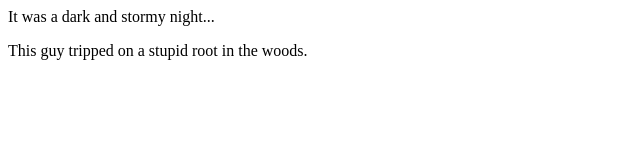
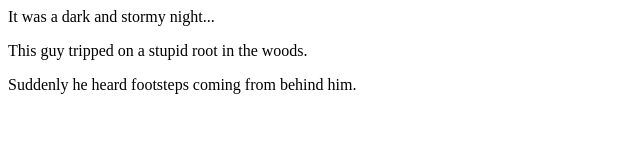
Before and after one commit to ThomasEichy/Fireside-Group-Project, a plain HTML site: page index.html in a window 1280 px wide. Shown: the whole page, without its empty margins (0-640 px from the left). Drawn offline with Linux system fonts and the light colour scheme.

Commit message:
Added third line to webpage.

```diff
--- a/index.html
+++ b/index.html
@@ -2,5 +2,6 @@
     <body>
         <p>It was a dark and stormy night...</p>
         <p>This guy tripped on a stupid root in the woods.</p>
+        <p>Suddenly he heard footsteps coming from behind him.</p>
     </body>
 </html>
```
